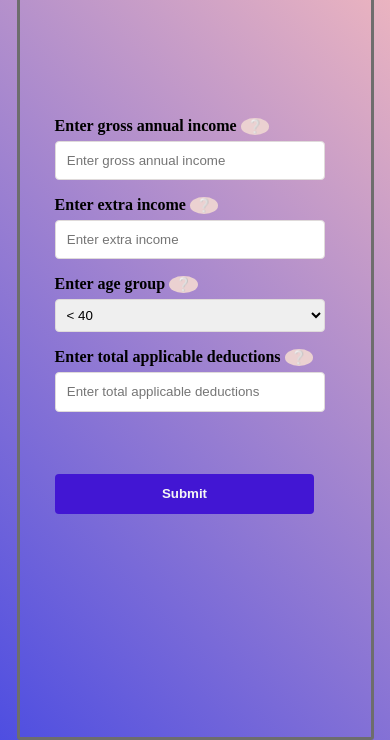
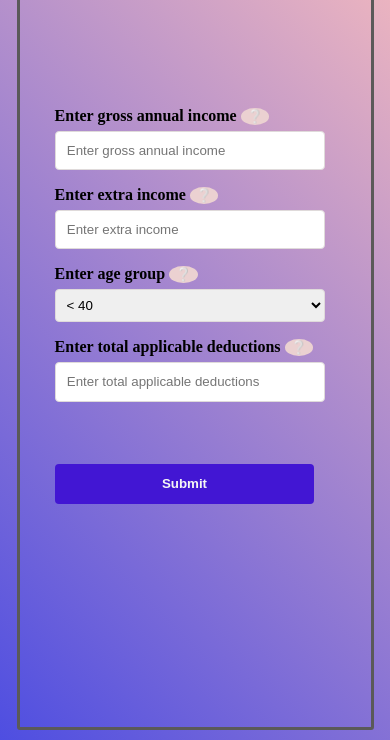
Before and after one commit to Nkpro29/Fyle, a plain HTML site: page index.html in a window 390 px wide. Shown: the part 104-844 px from the top of the page. Drawn offline with Linux system fonts and the light colour scheme; a web font is replaced by a local one.

Commit message:
finished

```diff
--- a/index.css
+++ b/index.css
@@ -32,7 +32,7 @@ body::-webkit-scrollbar-thumb:hover {
 .container {
   width: 31%;
   height: 60%;
-  border: 3px solid rgb(109, 109, 109);
+  border: 3px solid rgb(90, 89, 89);
   border-radius: 3px;
 }
 
@@ -233,6 +233,9 @@ body::-webkit-scrollbar-thumb:hover {
 @media screen and (max-width: 480px) {
   .container {
     max-width: 90%;
+    max-height: 90%;
+    position: relative;
+    bottom: 10px;
   }
 #inputField3{
   width: 77%;
```
